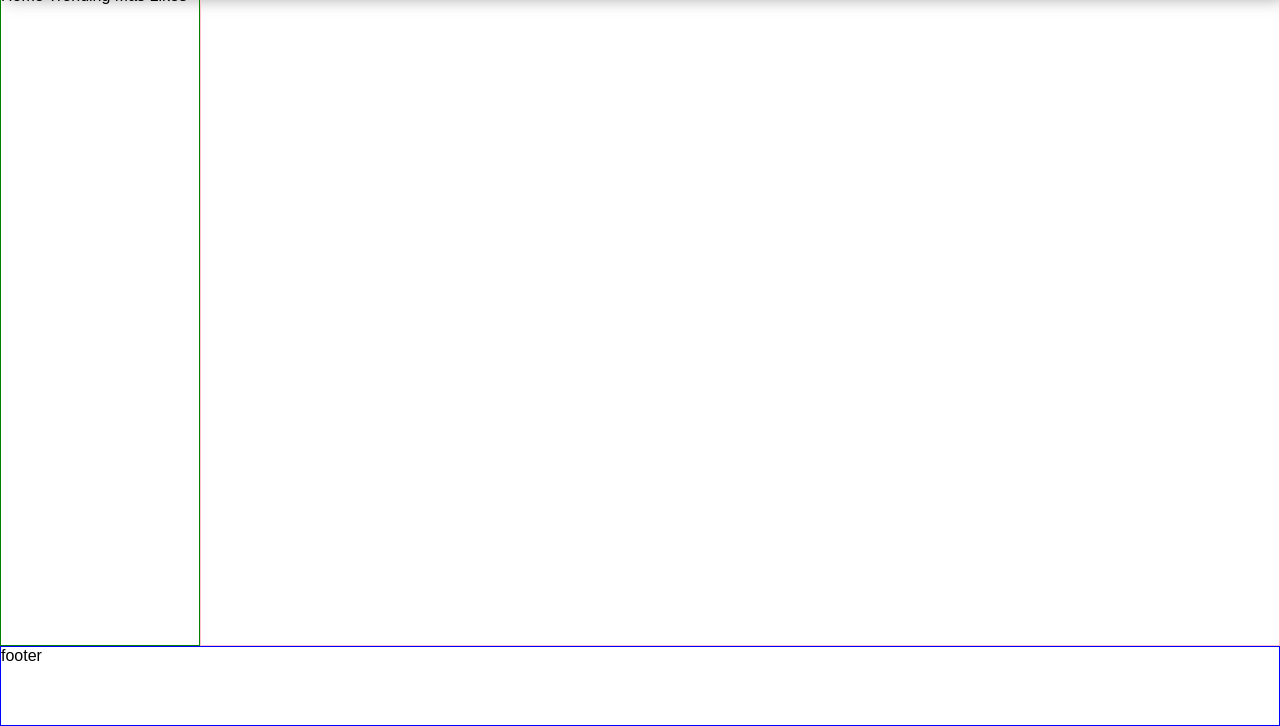
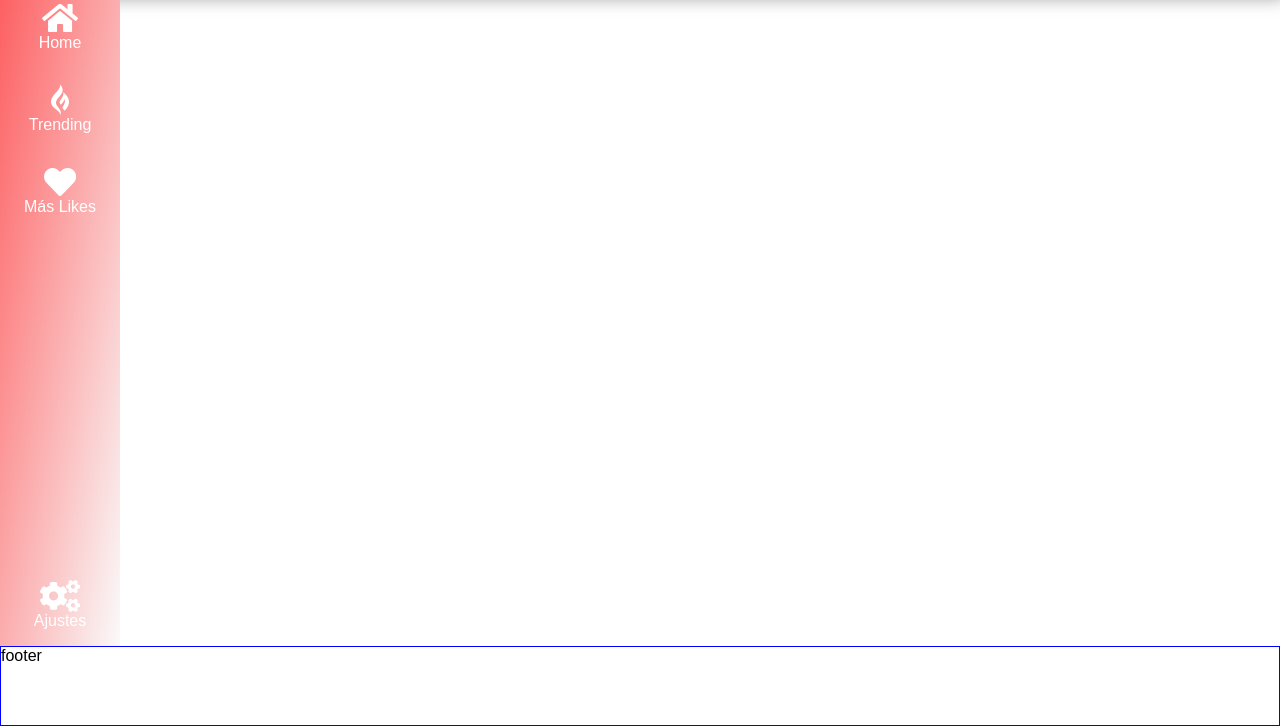
Before and after one commit to eessm01/movies, a plain HTML site: page index.html in a window 1280 px wide. Shown: the part 74-800 px from the top of the page. Drawn offline with Linux system fonts and the light colour scheme; a web font is replaced by a local one.

Commit message:
agregando estilo a sidebar

```diff
--- a/css/estilo.css
+++ b/css/estilo.css
@@ -4,7 +4,7 @@ body {
 }
 .wrapper {
   display: grid;
-  grid-template-columns: 200px 1fr;
+  grid-template-columns: 120px 1fr;
   grid-template-rows: 60px 1fr 10%;
   grid-template-areas: "header header "
                        "sidebar content"
@@ -57,6 +57,7 @@ body {
   margin: 0;
   margin-right: 5px;
   font-size: 14px;
+  font-weight: 600;
 }
 .avatar img {
   /* width: 50px; */
@@ -72,12 +73,44 @@ body {
 }
 .sidebar {
   grid-area: sidebar;
-  border: 1px solid green;
-  /* background: red; */
+  background: rgb(253, 95, 97);
+  background-image: linear-gradient(to bottom right, rgb(253, 95, 97), rgb(250, 250, 250));
+  display: flex;
+  flex-direction: column;
+  align-items: center;
+  color: white;
 }
+.sidebar .nav {
+  display: flex;
+  flex-direction: column;
+  align-items: center;
+  padding: 1em;
+}
+.sidebar .nav i{
+  font-size: 2em;
+}
+.sidebar .nav:last-child {
+  margin-top: auto;
+}
+.nav:hover {
+  color:  rgb(253, 95, 97);
+  cursor: pointer;
+}
+.nav i:hover {
+  font-size: 3em;
+}
+/*
+.sidebar-option i, .ajustes i {
+
+  padding: 15px;
+}
+.sidebar-option p, .ajustes p{
+  margin: 0 ;
+}*/
+
 .content {
   grid-area: content;
-  border: 1px solid pink;
+  /* border: 1px solid pink; */
 }
 .footer {
   grid-area: footer;
--- a/index.html
+++ b/index.html
@@ -8,6 +8,7 @@
   <link rel="stylesheet" href="css/estilo.css">
   <link href="https://fonts.googleapis.com/css?family=Muli:300,400,700" rel="stylesheet">
   <link href="https://fonts.googleapis.com/css?family=Dokdo" rel="stylesheet">
+  <link rel="stylesheet" href="https://use.fontawesome.com/releases/v5.5.0/css/all.css" integrity="sha384-B4dIYHKNBt8Bc12p+WXckhzcICo0wtJAoU8YZTY5qE0Id1GSseTk6S+L3BlXeVIU" crossorigin="anonymous">
 </head>
 <body>
   <div class="wrapper">
@@ -27,9 +28,39 @@
       </span>
     </div>
     <div class="sidebar">
-      <span class="sidebar-option">Home</span>
-      <span class="sidebar-option">Trending</span>
-      <span class="sidebar-option">Más Likes</span>
+      <span class="nav">
+        <i class="fas fa-home"></i>
+        <a>Home</a>
+      </span>
+      <span class="nav">
+        <i class="fab fa-gripfire"></i>
+        <a>Trending</a>
+      </span>
+      <span class="nav">
+        <i class="fas fa-heart"></i>
+        <a>Más Likes</a>
+      </span>
+      <span class="nav">
+        <i class="fas fa-cogs"></i>
+        <a>Ajustes</a>
+      </span>
+      <!--span class="sidebar-option">
+
+        <p>Home</p>
+      </span>
+      <span class="sidebar-option">
+
+          <p> Trending </p>
+      </span>
+      <span class="sidebar-option">
+
+        <p>Más Likes</p>
+      </span>
+      <span class="ajustes">
+
+        <p>Ajustes</p>
+      </span-->
+
     </div>
     <div class="content">
       <span class="movie"></span>
```
